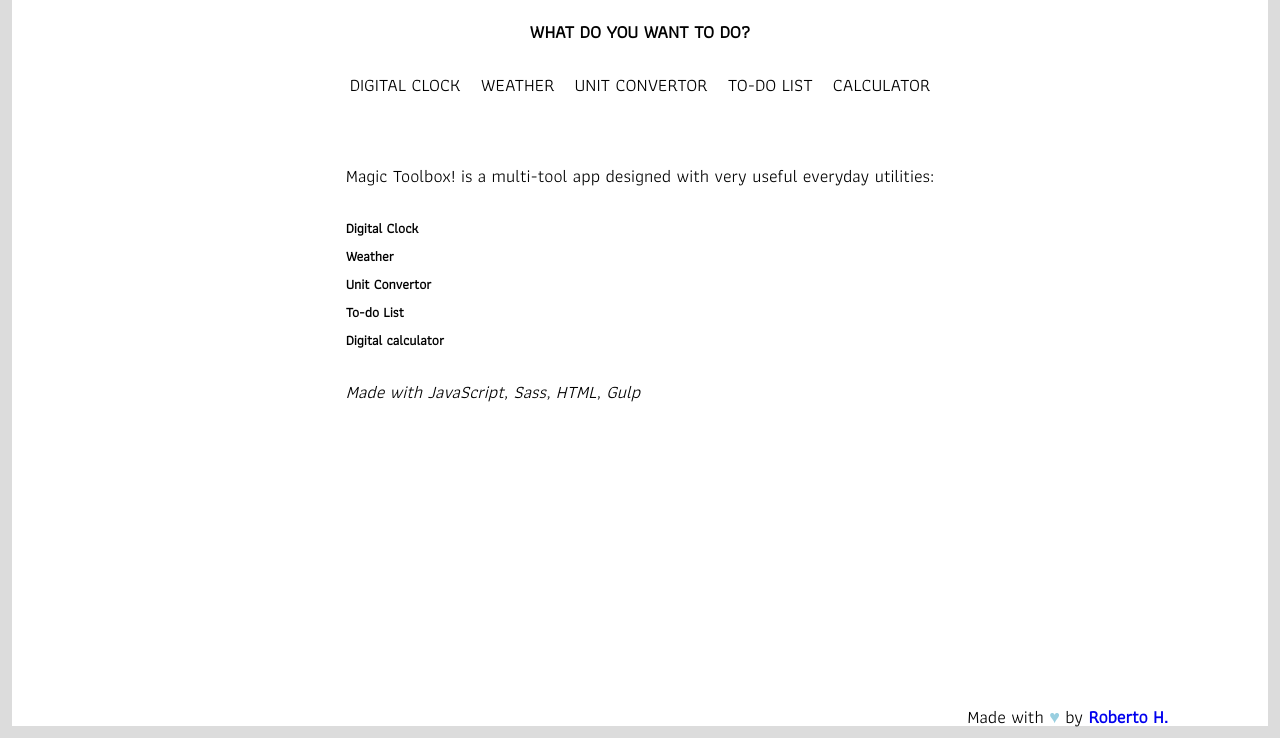
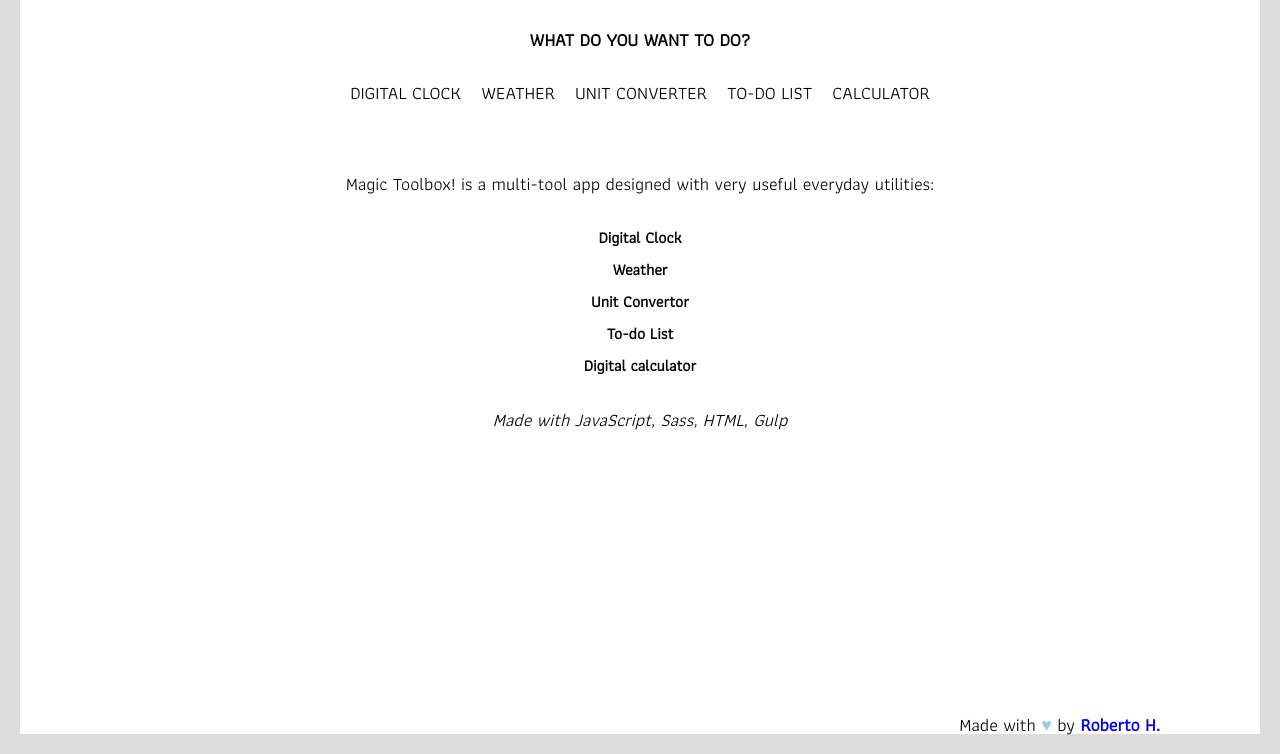
Before and after one commit to robhhr/magic-toolbox, a website: page index.html in a window 1280 px wide. Shown: the part 130-884 px from the top of the page. Drawn offline with nearby package versions, Linux system fonts and the light colour scheme; a web font is replaced by a local one.

Commit message:
add README

```diff
--- a/index.html
+++ b/index.html
@@ -19,7 +19,7 @@
             <ul class="site-menu">
                 <li class="clock-menu"><a href="#clock" id="clock-menu">Digital Clock</a></li>
                 <li class="weather-menu"><a href="#weather" id="weather-menu">Weather</a></li>
-                <li class="unit-menu"><a href="#uc" id="unit-menu">Unit convertor</a></li>
+                <li class="unit-menu"><a href="#uc" id="unit-menu">Unit converter</a></li>
                 <li class="todo-menu"><a href="#todo" id="todo-menu">To-Do list</a></li>
                 <li class="calculator-menu"><a href="#calculator" id="calculator-menu">Calculator</a></li>
             </ul>
--- a/src/sass/_about.scss
+++ b/src/sass/_about.scss
@@ -1,14 +1,19 @@
 .about {
-    // display: none;
     font-family: 'Athiti';
     line-height: 2;
     padding: 50px;
+    @include tablet-mode {
+        text-align: center;
+    }
 }
 
 .about-list {
     font-size: 14px;
     padding-top: 20px;
     font-weight: bold;
+    @include tablet-mode {
+        font-size: 16px;
+    }
 }
 
 .made-with {
--- a/src/sass/_global.scss
+++ b/src/sass/_global.scss
@@ -36,14 +36,15 @@ body {
 	border: 12px solid $grey;
 	// height: 100vh;
 	min-height: 100vh;
-	// max-height: 100vh;
-	// background-image: url(../../images/pattern.svg);
+	@include tablet-mode {
+		border: 20px solid $grey;
+		justify-content: center;
+	}
 }
 
 main {
 	display: flex;
 	justify-content: center;
-	// margin: 65px 0;
 	height: 400px;
 }
 
--- a/src/sass/_nav.scss
+++ b/src/sass/_nav.scss
@@ -80,28 +80,3 @@ nav {
         }
     }
 }
-
-.clock-menu {
-    grid-column: 1 / 2;
-    grid-row: 1 / 2;
-}
-
-.weather-menu {
-    grid-column: 3 / 4;
-    grid-row: 1 / 2;
-}
-
-.unit-menu {
-    grid-column: 3 / 4;
-    grid-row: 3 / 4;
-}
-
-.todo-menu {
-    grid-column: 1 / 2;
-    grid-row: 3 / 4;
-}
-
-.calculator-menu {
-    grid-column: 2 / 3;
-    grid-row: 2 / 3;
-}
```
Also changed, not shown: README.md (added), build/css/style.min.css, images/arrow-pointer.svg (deleted), images/pattern.svg (deleted), images/screenshot-calculator.png (added), images/screenshot-clock.png (added), images/screenshot-todo.png (added), images/screenshot-unit.png (added), images/screenshot-weather.png (added), images/toolbox-logo.png (added), 1 other file.
